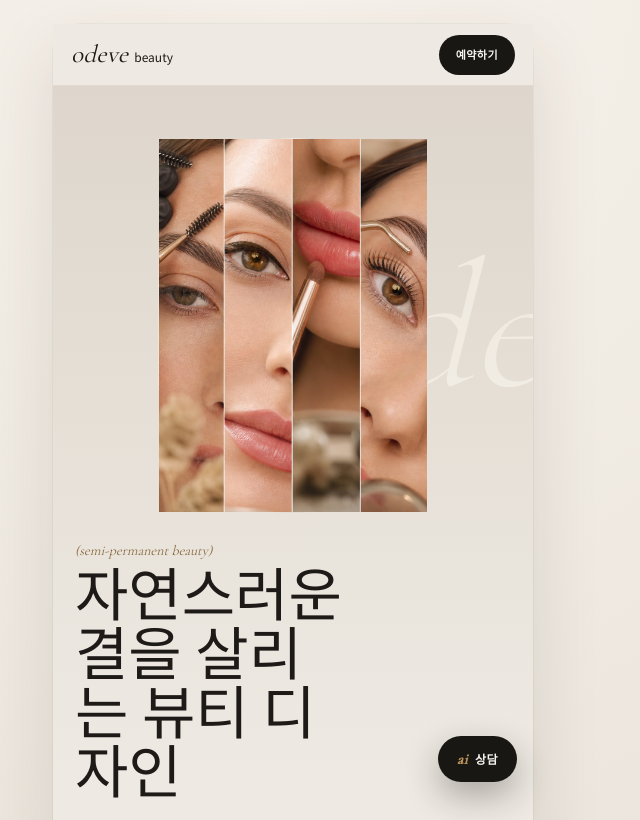
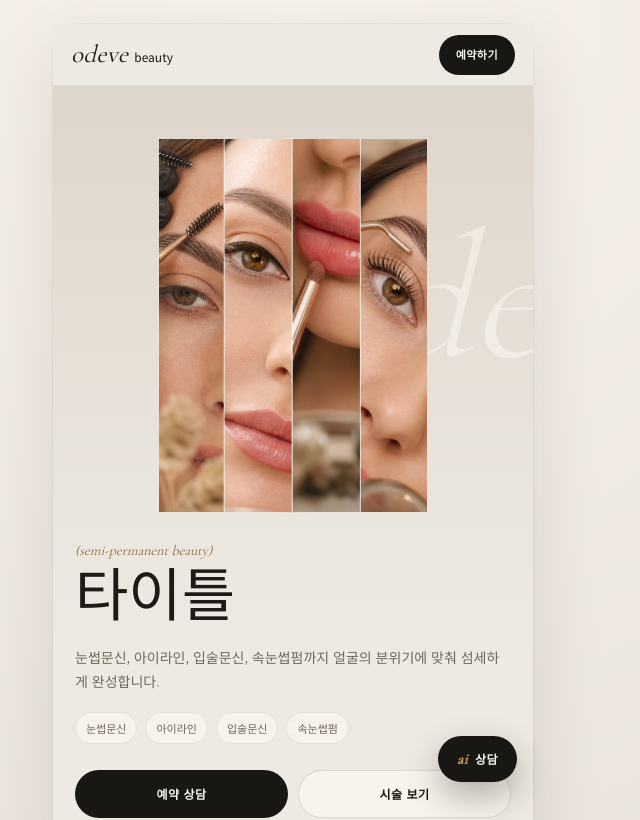
Before and after one commit to MyungSungKim12/odeve-beauty, a Next.js app: page / in a window 1280 px wide. Shown: the top 820 px of the page, without its empty margins (347-987 px from the left). Built offline with nearby package versions, Linux system fonts and the light colour scheme.

Commit message:
타이틀문구수정

```diff
--- a/app/content.ts
+++ b/app/content.ts
@@ -24,7 +24,7 @@ export const siteContent = {
   },
   hero: {
     eyebrow: "semi-permanent beauty",
-    title: "자연스러운 결을 살리는 뷰티 디자인",
+    title: "타이틀",
     body: "눈썹문신, 아이라인, 입술문신, 속눈썹펌까지 얼굴의 분위기에 맞춰 섬세하게 완성합니다.",
     image: {
       src: "/images/hero-placeholder.jpg",
```
Also changed, not shown: 1 other file (tests, documents, lock files or other folders).
